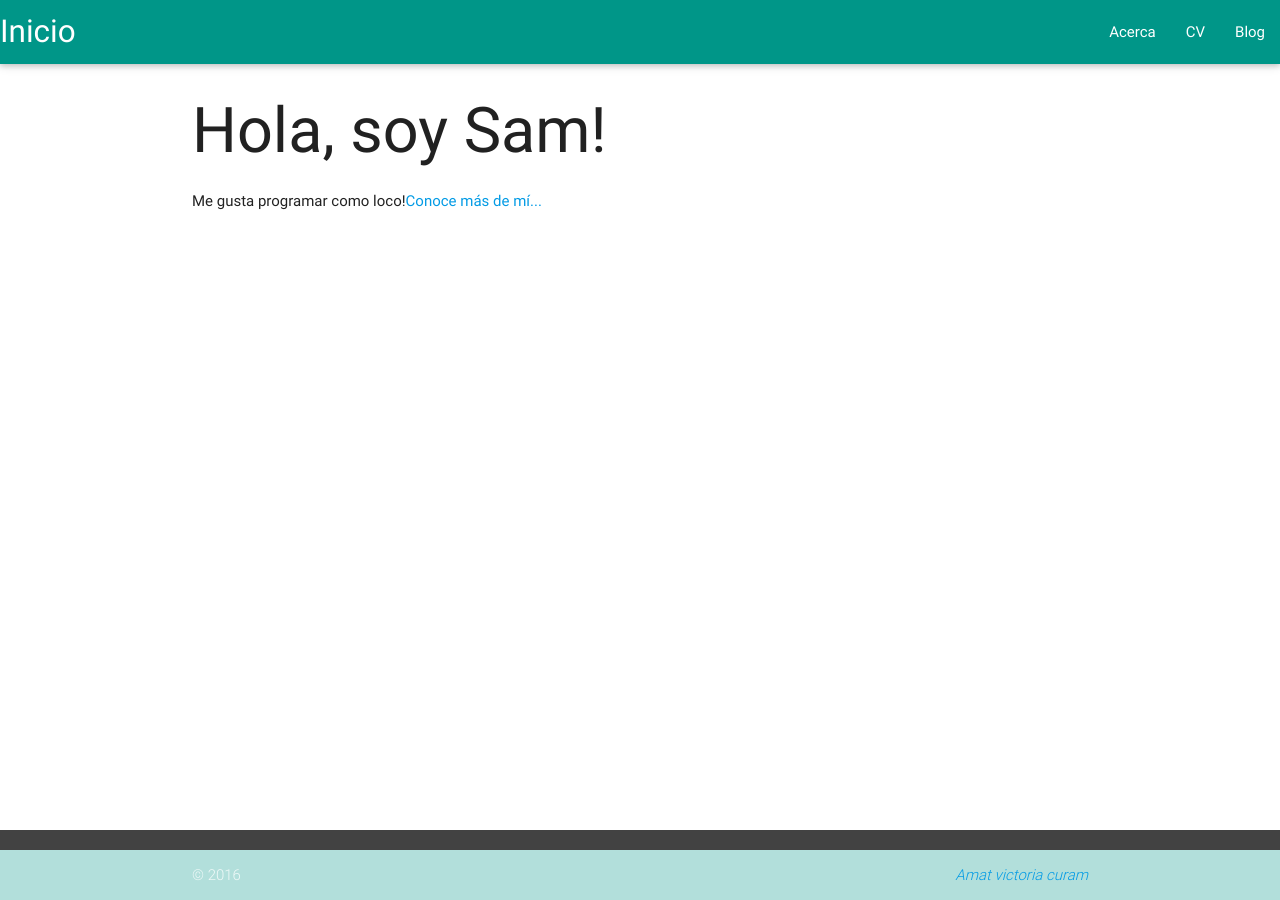
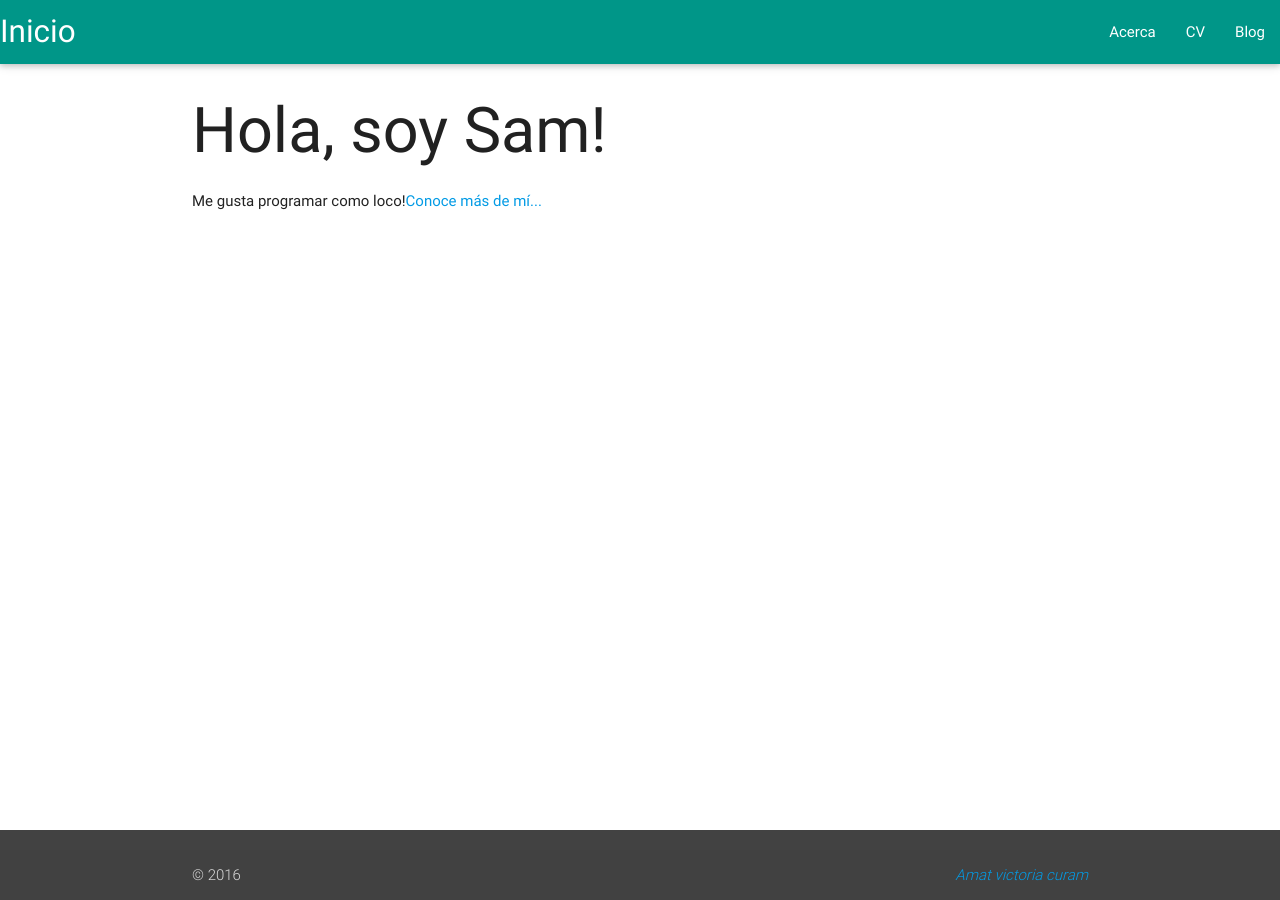
Before and after one commit to const3/const3.github.io, a Jekyll site: the page built from index.html, in a window 1280 px wide. Built offline with Jekyll 4.4.1, drawn with Linux system fonts in a browser that asks for light colours; nearby versions of some CDN libraries.

Commit message:
Update default.html

```diff
--- a/_layouts/default.html
+++ b/_layouts/default.html
@@ -37,7 +37,7 @@
       </main>
 
             <footer class="page-footer grey darken-3">
-          <div class="footer-copyright teal lighten-4">
+          <div class="footer-copyright eal lighten-3">
             <div class="container">
             © 2016
 
```
